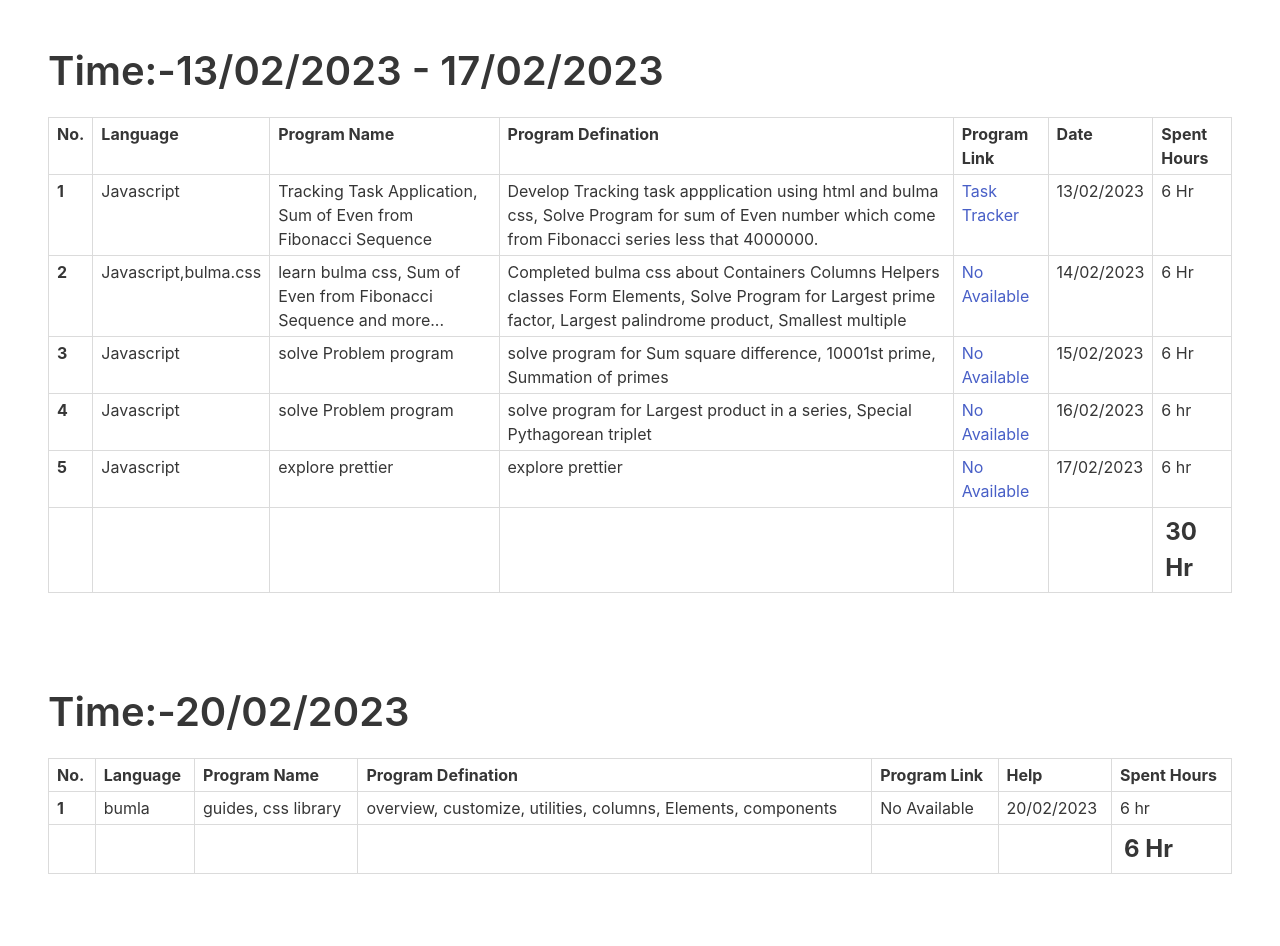
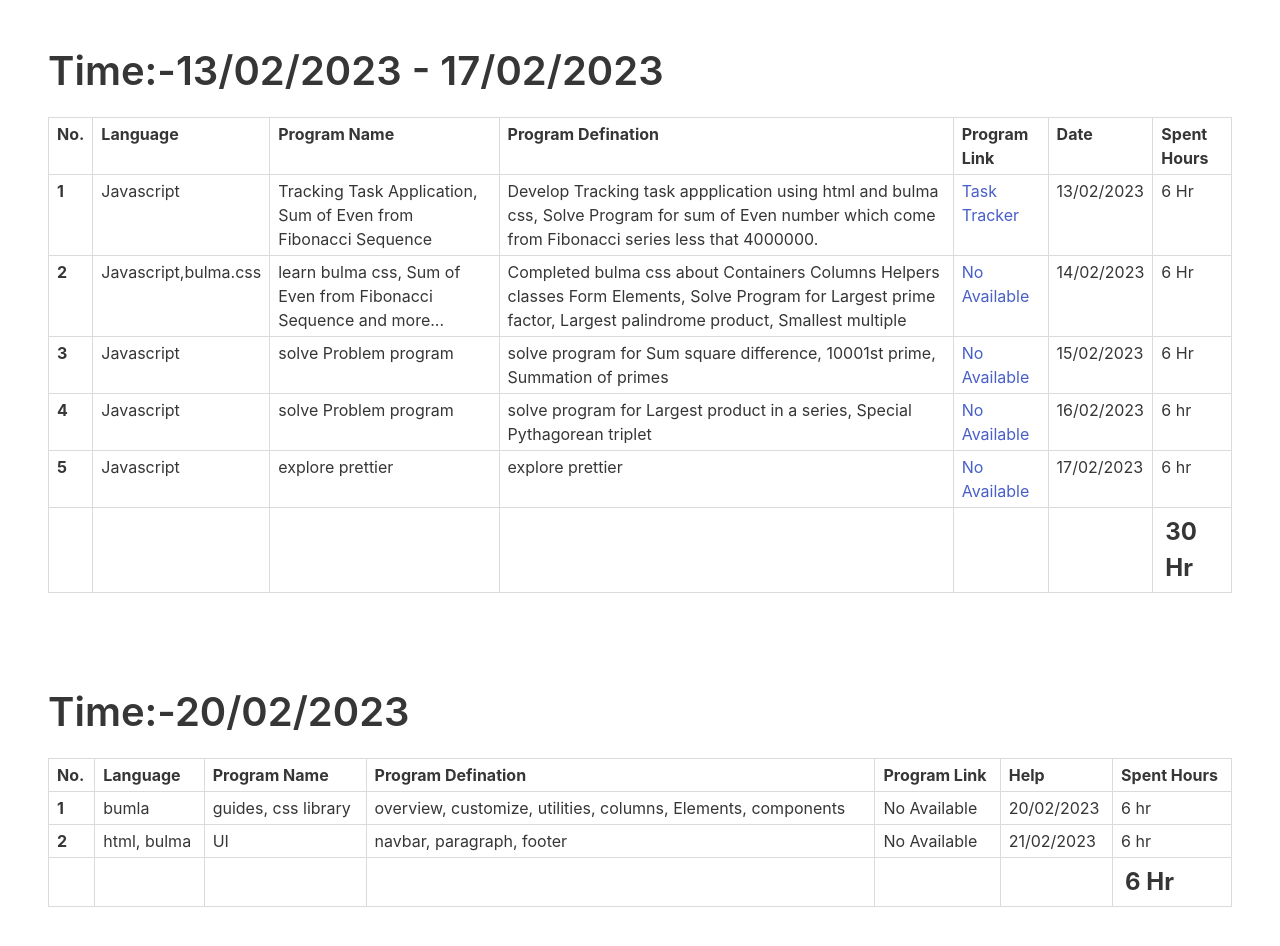
Before and after one commit to surajbca/daily-task-tracker, a plain HTML site: page index.html in a window 1280 px wide. Before the commit the page ends 922 px from the top, so only its background shows below. Drawn offline with nearby package versions, Linux system fonts and the light colour scheme.

Commit message:
daily task

```diff
--- a/index.html
+++ b/index.html
@@ -120,17 +120,17 @@
             <td>20/02/2023</td>
             <td>6 hr</td>
           </tr>
-          <!--
+
           <tr>
             <th>2</th>
-            <td>Javascript</td>
-            <td>Basic Sum</td>
-            <td>Basic Sum Program(ex.a + b = c , a - b = c)</td>
+            <td>html, bulma</td>
+            <td>UI</td>
+            <td>navbar, paragraph, footer</td>
             <td><a href="" target="_blank"></a>No Available</td>
-            <td>0%</td>
-            <td>30 Min</td>
+            <td>21/02/2023</td>
+            <td>6 hr</td>
           </tr>
-
+          <!--
           <tr>
             <th>3</th>
             <td>Javascript</td>
```
